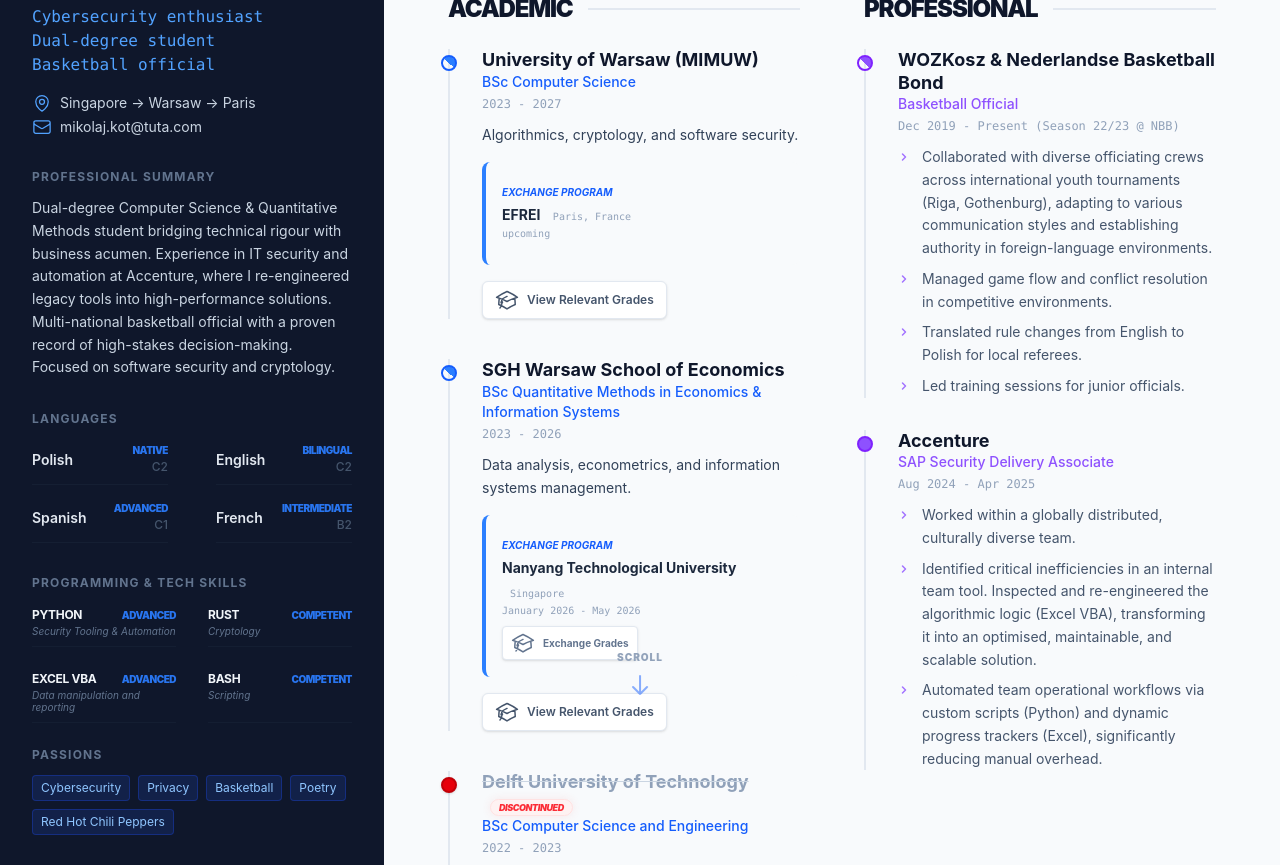
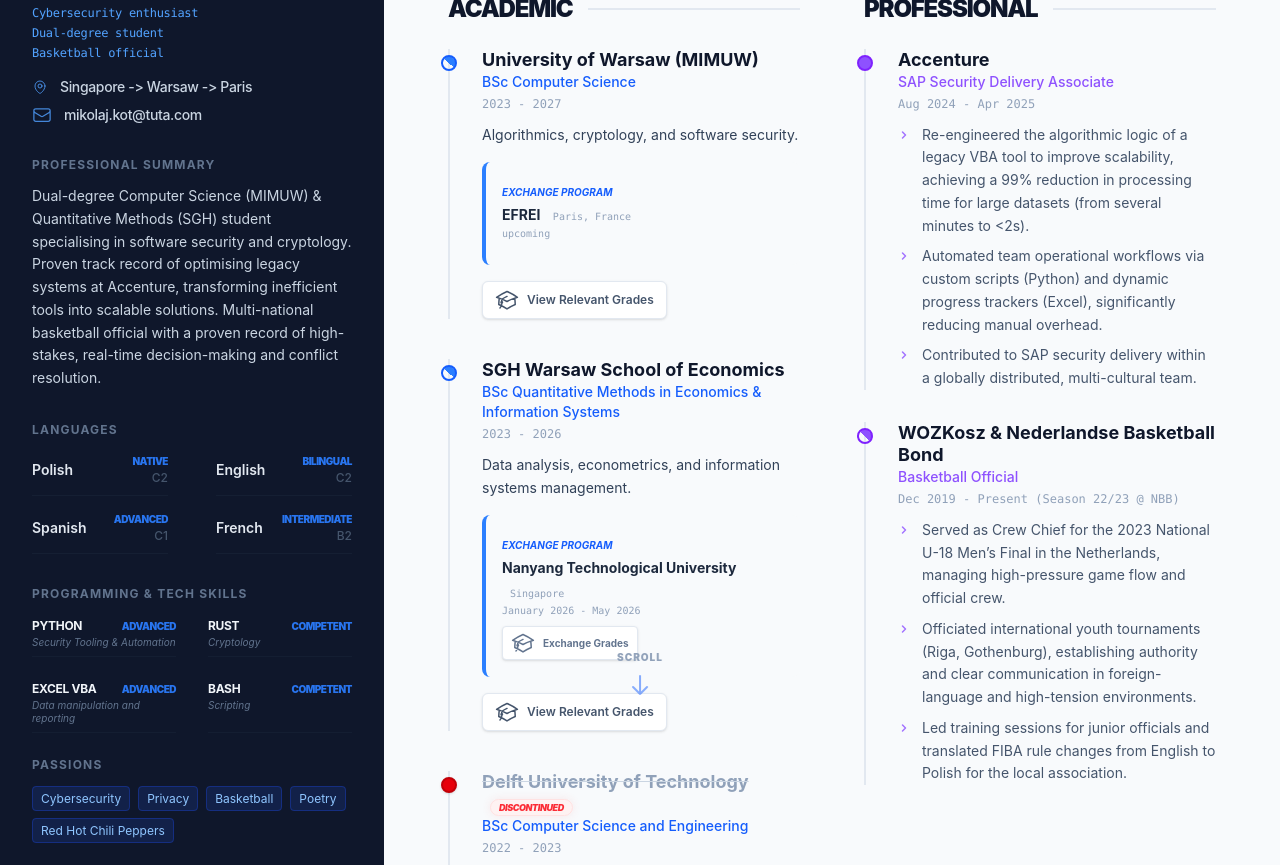
Before and after one commit to NicolasPurr/NicolasPurr.github.io, an Astro site: page / in a window 1280 px wide. Shown: the part 71-936 px from the top of the page. Built offline with nearby package versions, Linux system fonts and the light colour scheme; Astro itself is replaced by a stand-in of ours.

Commit message:
Changed sidebar layout, reviewed the descriptions, and added an Easter Egg.

```diff
--- a/src/components/Sidebar.astro
+++ b/src/components/Sidebar.astro
@@ -7,21 +7,32 @@
 <aside class="w-full lg:w-80 xl:w-96 bg-slate-900 text-slate-300 p-8 shrink-0">
     <div class="space-y-8">
       <div>
-        <h1 class="text-3xl font-bold text-white">{personalInfo.name}</h1>
-        <div class="mt-2">
-          {personalInfo.highlights.map((highlight: string) => <p class="text-blue-400 font-mono">{highlight}</p>)}
+        <h1 class="text-3xl text-center lg:text-left font-bold text-white">{personalInfo.name}</h1>
+
+        <div class="mt-2 flex flex-col items-center lg:items-start lg:text-left gap-1">
+          {personalInfo.highlights.map((highlight: string) => (
+            <p class="text-blue-400 font-mono text-xs tracking-tight">
+              {highlight}
+            </p>
+          ))}
         </div>
 
-        <div class="mt-4 space-y-1 text-sm">
-          <div class="flex items-center gap-2">
-              <Pin class="size-5 text-blue-400" />
-              <span>{personalInfo.location}</span>
+        <div class="mt-4 flex flex-col items-center lg:items-start space-y-2 text-sm">
+          <div class="group flex items-center gap-3 text-slate-300 hover:text-blue-400 transition-colors">
+            <Pin class="size-4 shrink-0 text-blue-400/80 group-hover:text-blue-500" />
+            <span class="font-medium tracking-tight whitespace-nowrap">
+              {personalInfo.location}
+            </span>
           </div>
-          <div class="flex items-center gap-2">
-              <Envelope class="size-5 text-blue-400" />
-              <span>{personalInfo.email}</span>
+
+          <div class="group flex items-center gap-3 text-slate-300 hover:text-blue-400 transition-colors">
+            <Envelope class="size-4 shrink-0 text-blue-400/80 group-hover:text-blue-500" />
+            <a href={`mailto:${personalInfo.email}`} class="font-medium tracking-tight break-all">
+              {personalInfo.email}
+            </a>
           </div>
         </div>
+
       </div>
 
       <div>
@@ -48,7 +59,6 @@
                   <span class="text-[10px] font-black uppercase tracking-tighter text-blue-500/90">
                     {lang.label}
                   </span>
-                  {/* Optional: Tiny CEFR code for that "European Dual-Degree" polish */}
                   <span class="text-[12px] text-slate-600 font-medium">
                     {lang.level === 6 ? 'C2' : lang.level === 5 ? 'C1' : 'B2'}
                   </span>
@@ -87,7 +97,24 @@
             <div>
               <h2 class="text-xs uppercase tracking-widest text-slate-500 font-bold mb-3">Passions</h2>
               <div class="flex flex-wrap gap-2">
-                {passions.map(l => <span class="bg-blue-900/30 text-blue-300 px-2 py-1 rounded text-xs border border-blue-800/50">{l}</span>)}
+                {passions.map(l => (
+                  <div class="group relative inline-block">
+                    <span class="bg-blue-900/30 text-blue-300 px-2 py-1 rounded text-xs border border-blue-800/50">{l}</span>
+
+                    {/* The BSSM Tooltip */}
+                    {l === "Red Hot Chili Peppers" && (
+                      <div class="
+                        pointer-events-none absolute bottom-full mb-2 z-50
+                        opacity-0 group-hover:opacity-100 transition-opacity
+                        left-0 w-[200px] max-w-[80vw]
+                        bg-black text-white border border-red-600 px-2 py-1 rounded-sm
+                        text-[10px] tracking-tighter whitespace-normal shadow-[2px_2px_0px_#dc2626]
+                      ">
+                        ♪♪ Give me the job, give me the job, give me the job now ♪♪
+                      </div>
+                    )}
+                  </div>
+                ))}
               </div>
             </div>
       </div>
--- a/src/components/icons/Envelope.astro
+++ b/src/components/icons/Envelope.astro
@@ -4,7 +4,7 @@
   viewBox="0 0 24 24"
   stroke-width="1.5"
   stroke="currentColor"
-  class="w-5 h-5 text-blue-400"
+  class="w-5 h-5 text-blue-400/80 group-hover:text-blue-500"
 >
   <path stroke-linecap="round" stroke-linejoin="round" d="M21.75 6.75v10.5a2.25 2.25 0 0 1-2.25 2.25h-15a2.25 2.25 0 0 1-2.25-2.25V6.75m19.5 0A2.25 2.25 0 0 0 19.5 4.5h-15a2.25 2.25 0 0 0-2.25 2.25m19.5 0v.243a2.25 2.25 0 0 1-1.07 1.916l-7.5 4.615a2.25 2.25 0 0 1-2.36 0L3.32 8.91a2.25 2.25 0 0 1-1.07-1.916V6.75" />
 </svg>
--- a/src/data/cv-data.ts
+++ b/src/data/cv-data.ts
@@ -16,10 +16,10 @@
   };
 
 export const professionalDescription = "\
-Dual-degree Computer Science & Quantitative Methods student bridging technical rigour with business acumen. \
-Experience in IT security and automation at Accenture, where I re-engineered legacy tools into \
-high-performance solutions. Multi-national basketball official with a proven record of high-stakes \
-decision-making. Focused on software security and cryptology.\
+Dual-degree Computer Science (MIMUW) & Quantitative Methods (SGH) student specialising in software \
+security and cryptology. Proven track record of optimising legacy systems at Accenture, \
+transforming inefficient tools into scalable solutions. Multi-national basketball official \
+with a proven record of high-stakes, real-time decision-making and conflict resolution.\
 ";
 
 export const languages: { name: string; level: number; label: string }[] = [
@@ -118,32 +118,49 @@
       description: "Despite having decided to abandon my studies at TU Delft, I look back on my stay in the Netherlands as a period of intellectual and emotional growth.",
       mainGrades: [
       ],
+    },
+    {
+      uni: "Stefan Batory High School in Warsaw",
+      degree: "International Baccalaureate",
+      location: "Warsaw, Poland",
+      status: "completed",
+      duration: "2019 - 2022",
+      description: "Focus on mathematics, economics, and languages. 43/45 points.",
+      mainGrades: [
+        { name: "Mathematics: Analysis and Approaches HL", score: 7 },
+        { name: "Economics HL", score: 7 },
+        { name: "English B HL", score: 7 },
+        { name: "Physics HL", score: 6 },
+        { name: "Polish A: Language and Literature SL", score: 6 },
+        { name: "French B SL", score: 7 },
+        { name: "Extended Essay (English B)", score: "A" },
+        { name: "Theory of Knowledge", score: "B" }
+      ],
     }
   ];
 
   export const workData: Work[] = [
+    {
+      company: "Accenture",
+      role: "SAP Security Delivery Associate",
+      duration: "Aug 2024 - Apr 2025",
+      status: "completed",
+      description: [
+        "Re-engineered the algorithmic logic of a legacy VBA tool to improve scalability, achieving a 99% reduction in processing time for large datasets (from several minutes to <2s).",
+        "Automated team operational workflows via custom scripts (Python) and dynamic progress trackers (Excel), significantly reducing manual overhead.",
+        "Contributed to SAP security delivery within a globally distributed, multi-cultural team.",
+      ],
+      skills: ["SAP Security", "Automation", "Python"]
+    },
     {
       company: "WOZKosz & Nederlandse Basketball Bond",
       role: "Basketball Official",
       duration: "Dec 2019 - Present (Season 22/23 @ NBB)",
       status: "ongoing",
       description: [
-        "Collaborated with diverse officiating crews across international youth tournaments (Riga, Gothenburg), adapting to various communication styles and establishing authority in foreign-language environments.",
-        "Managed game flow and conflict resolution in competitive environments.",
-        "Translated rule changes from English to Polish for local referees.",
-        "Led training sessions for junior officials."
+        "Served as Crew Chief for the 2023 National U-18 Men’s Final in the Netherlands, managing high-pressure game flow and official crew.",
+        "Officiated international youth tournaments (Riga, Gothenburg), establishing authority and clear communication in foreign-language and high-tension environments.",
+        "Led training sessions for junior officials and translated FIBA rule changes from English to Polish for the local association.",
       ]
     },
-    {
-      company: "Accenture",
-      role: "SAP Security Delivery Associate",
-      duration: "Aug 2024 - Apr 2025",
-      status: "completed",
-      description: [
-        "Worked within a globally distributed, culturally diverse team.",
-        "Identified critical inefficiencies in an internal team tool. Inspected and re-engineered the algorithmic logic (Excel VBA), transforming it into an optimised, maintainable, and scalable solution.",
-        "Automated team operational workflows via custom scripts (Python) and dynamic progress trackers (Excel), significantly reducing manual overhead.",
-      ],
-      skills: ["SAP Security", "Automation", "Python"]
-    },
   ];
```
